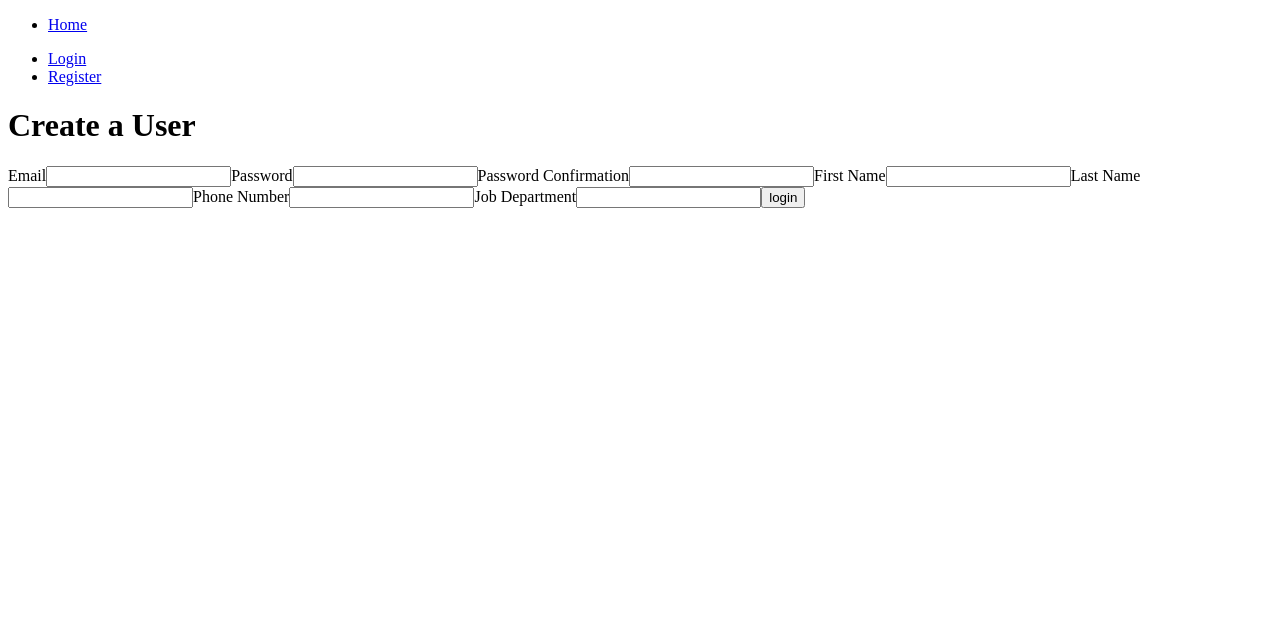
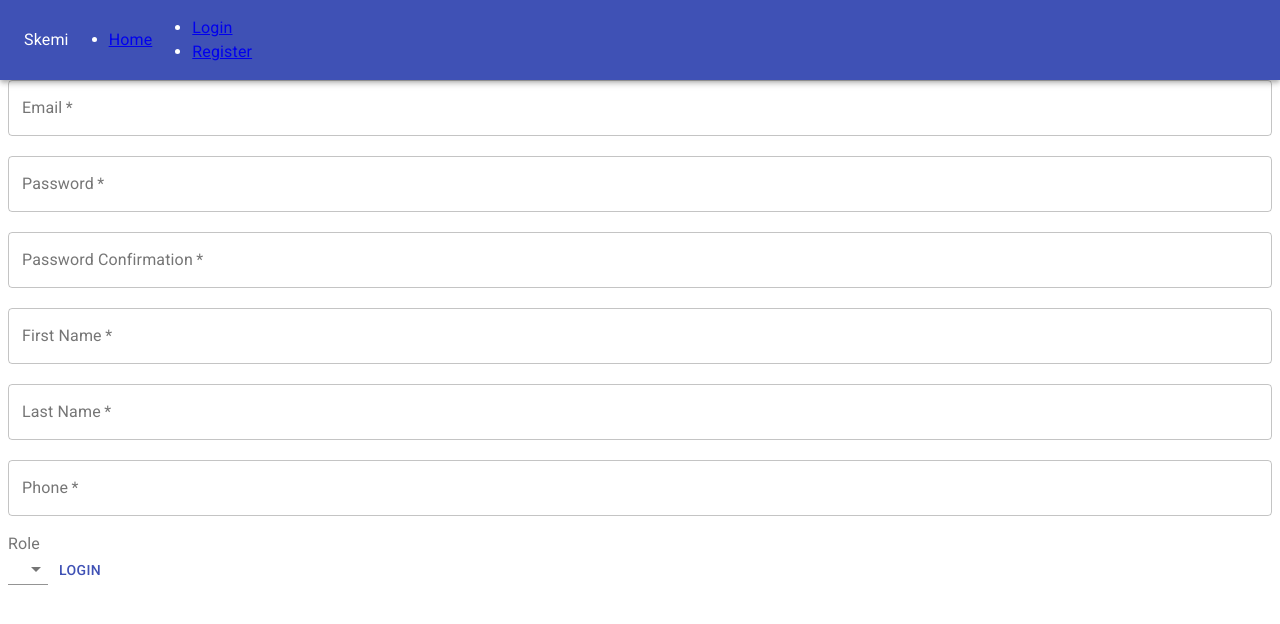
Before and after one commit to NatalieLouise91/T3A2-Skemi-FrontEnd, a React (Create React App) app: page /new-user in a window 1280 px wide. Shown: the top 624 px of the page. Built offline with nearby package versions, Linux system fonts and the light colour scheme.

Commit message:
added material ui to registration form

```diff
--- a/package.json
+++ b/package.json
@@ -3,6 +3,7 @@
   "version": "0.1.0",
   "private": true,
   "dependencies": {
+    "@material-ui/core": "^4.12.3",
     "@testing-library/jest-dom": "^4.2.4",
     "@testing-library/react": "^9.3.2",
     "@testing-library/user-event": "^7.1.2",
--- a/public/index.html
+++ b/public/index.html
@@ -25,6 +25,7 @@
       Learn how to configure a non-root public URL by running `npm run build`.
     -->
     <title>React App</title>
+    <link rel="stylesheet" href="https://fonts.googleapis.com/css?family=Roboto:300,400,500,700&display=swap" />
   </head>
   <body>
     <noscript>You need to enable JavaScript to run this app.</noscript>
--- a/src/components/App.js
+++ b/src/components/App.js
@@ -5,7 +5,7 @@ import Nav from './Nav';
 import CreateEvent from './CreateEvent';
 import EventSchedule from './EventSchedule';
 import Home from './Home';
-import Login from '../services/Login';
+import Login from './Login';
 import NewUser from './NewUser';
 
 import {
--- a/src/services/Login.js
+++ b/src/components/Login.js
@@ -1,24 +1,32 @@
 import React, { useState } from 'react';
+import { signIn } from '../services/authServices';
+import { useGlobalState } from '../utils/stateContext';
 
-const Login = ({history, activateUser}) => {
+export default function Login({ navigate }) {
     const initialFormData = {
         email: "",
         password: ""
     }
 
     const [formData, setFormData] = useState(initialFormData)
+    const { dispatch } = useGlobalState();
 
     function handleFormData(event) {
         setFormData({
             ...formData,
-            [event.target.name] : event.target.value
+            [event.target.name]: event.target.value
         })
     }
 
     function handleSubmit(event) {
         event.preventDefault()
-        activateUser(formData.email)
-        return history.push("/home")
+        signIn(formData)
+        .then(({email, jwt}) => {
+            dispatch({type: 'setLoggedInUser', data: email})
+            dispatch({type: 'setToken', data: jwt})
+            navigate('/home');
+        })
+        .catch((error) => console.log(error))
     }
 
     return(
@@ -33,5 +41,3 @@ const Login = ({history, activateUser}) => {
         </div>
     )
 }
-
-export default Login
--- a/src/components/Nav.js
+++ b/src/components/Nav.js
@@ -1,5 +1,8 @@
 import React from 'react';
 import { Link } from 'react-router-dom';
+import AppBar from '@material-ui/core/AppBar';
+import Toolbar from '@material-ui/core/Toolbar';
+import Typography from '@material-ui/core/Typography';
 
 const Nav = ({loggedInUser, setLoggedInUser}) => {
     function logout(event) {
@@ -8,27 +11,29 @@ const Nav = ({loggedInUser, setLoggedInUser}) => {
     }
 
     return (
-        <nav>
+        <AppBar>
+            <Toolbar>
+                <Typography>Skemi</Typography>
             <ul>
-                <li><Link to="/">Home</Link></li>
+                <Typography><li><Link to="/">Home</Link></li></Typography>
             </ul>
                 {loggedInUser?
             <ul>
-                <li>{loggedInUser.first_name}</li>
-                <li><Link to="/create-event">Create an Event</Link></li>
-                <li><Link to="/event-schedule">Event Schedule</Link></li>
-                <li><Link to="/home" onClick ={logout}>Logout</Link></li>
+                <Typography><li>{loggedInUser.first_name}</li></Typography>
+                <Typography><li><Link to="/create-event">Create an Event</Link></li></Typography>
+                <Typography><li><Link to="/event-schedule">Event Schedule</Link></li></Typography>
+                <Typography><li><Link to="/home" onClick ={logout}>Logout</Link></li></Typography>
             </ul>
                 :
 
             <ul>
-                <li><Link to="/login">Login</Link></li>
-                <li><Link to="/new-user">Register</Link></li>
+                <Typography><li><Link to="/login">Login</Link></li></Typography>
+                <Typography><li><Link to="/new-user">Register</Link></li></Typography>
             </ul>
 
                 }
-
-        </nav>
+            </Toolbar>
+        </AppBar>
     )
 }
 
--- a/src/components/NewUser.js
+++ b/src/components/NewUser.js
@@ -1,9 +1,26 @@
 import React, { useState } from 'react';
 import { useNavigate } from 'react-router-dom';
 import { signUp } from '../services/authServices';
-import {useGlobalState} from '../utils/stateContext'
+import { useGlobalState } from '../utils/stateContext'
+import { Button } from '@material-ui/core';
+import { makeStyles } from '@material-ui/core';
+import TextField from '@material-ui/core/TextField';
+import { InputLabel } from '@material-ui/core';
+import Select from '@material-ui/core/Select';
+import MenuItem from '@material-ui/core/MenuItem';
+
+
+const useStyles = makeStyles({
+    field: {
+        marginTop: 20,
+        marginBottom: 20,
+        display: 'block'
+    }
+})
 
 export default function NewUser() {
+
+    const classes = useStyles()
 
     const initialFormData = {
         email: "",
@@ -31,38 +48,106 @@ export default function NewUser() {
         signUp(formData)
         .then((user) => {
             dispatch({type: 'setLoggedInUser', data: user.first_name})
-            navigate('/home')
+            navigate('/')
         })
 
     }
     return (
         <div>
-            <h1>Create a User</h1>
+            <h1>User Registration</h1>
 
             <form onSubmit={handleSubmit}>
 
-                <label htmlFor="email">Email</label>
-                <input type="text" name="email" id="email" value={formData.email} onChange={handleFormData}/>
+                <TextField type="text" name="email" id="email" value={formData.email} onChange={handleFormData}
+                    className={classes.field}
+                    label="Email"
+                    variant="outlined"
+                    fullWidth
+                    required
+                />
+                {/* <label htmlFor="email">Email</label> */}
+                {/* <input type="text" name="email" id="email" value={formData.email} onChange={handleFormData}/> */}
 
-                <label htmlFor="password">Password</label>
-                <input type="password" name="password" id="password" value={formData.password} onChange={handleFormData}/>
+                <TextField type="password" name="password" id="password" value={formData.password} onChange={handleFormData}
+                    className={classes.field}
+                    label="Password"
+                    variant="outlined"
+                    fullWidth
+                    required
+                />
 
-                <label htmlFor="password_confirmation">Password Confirmation</label>
-                <input type="password" name="password_confirmation" id="password_confirmation" value={formData.password_confirmation} onChange={handleFormData}/>
+                {/* <label htmlFor="password">Password</label> */}
+                {/* <input type="password" name="password" id="password" value={formData.password} onChange={handleFormData}/> */}
 
-                <label htmlFor="first_name">First Name</label>
-                <input type="text" name="first_name" id="first_name" value={formData.first_name} onChange={handleFormData}/>
+                <TextField type="password" name="password_confirmation" id="password_confirmation" value={formData.password_confirmation} onChange={handleFormData}
+                    className={classes.field}
+                    label="Password Confirmation"
+                    variant="outlined"
+                    fullWidth
+                    required
+                />
 
-                <label htmlFor="last_name">Last Name</label>
-                <input type="text" name="last_name" id="last_name" value={formData.last_name} onChange={handleFormData}/>
+                {/* <label htmlFor="password_confirmation">Password Confirmation</label>
+                <input type="password" name="password_confirmation" id="password_confirmation" value={formData.password_confirmation} onChange={handleFormData}/> */}
 
-                <label htmlFor="phone">Phone Number</label>
-                <input type="text" name="phone" id="phone" value={formData.phone} onChange={handleFormData}/>
+                <TextField type="text" name="first_name" id="first_name" value={formData.first_name} onChange={handleFormData}
+                    className={classes.field}
+                    label="First Name"
+                    variant="outlined"
+                    fullWidth
+                    required
+                />
 
-                <label htmlFor="job">Job Department</label>
-                <input type="text" name="job" id="job" value={formData.job} onChange={handleFormData}/>
+                {/* <label htmlFor="first_name">First Name</label>
+                <input type="text" name="first_name" id="first_name" value={formData.first_name} onChange={handleFormData}/> */}
 
-                <input type="submit" value="login" />
+                <TextField type="text" name="last_name" id="last_name" value={formData.last_name} onChange={handleFormData}
+                    className={classes.field}
+                    label="Last Name"
+                    variant="outlined"
+                    fullWidth
+                    required
+                />
+
+                {/* <label htmlFor="last_name">Last Name</label>
+                <input type="text" name="last_name" id="last_name" value={formData.last_name} onChange={handleFormData}/> */}
+
+                <TextField type="text" name="phone" id="phone" value={formData.phone} onChange={handleFormData}
+                    className={classes.field}
+                    label="Phone"
+                    variant="outlined"
+                    fullWidth
+                    required
+                />
+
+                {/* <label htmlFor="phone">Phone Number</label>
+                <input type="text" name="phone" id="phone" value={formData.phone} onChange={handleFormData}/> */}
+
+
+                <InputLabel id="role">Role</InputLabel>
+                <Select
+                    labelId ="job"
+                    id="job"
+                    label="Role"
+                    name="job"
+                    value={formData.job}
+                    onChange={handleFormData}
+                >
+                    <MenuItem value="WaitStaff">Wait Staff</MenuItem>
+                    <MenuItem value="BarStaff">Bar Staff</MenuItem>
+                    <MenuItem value="Chef">Chef</MenuItem>
+
+                </Select>
+
+                {/* <label htmlFor="job">Job Department</label> */}
+
+                {/* <select name="job" id="job" value={formData.job} onChange={handleFormData}>
+                    <option value = "bar">Bar Staff</option>
+                    <option value = "bar">Wait Staff</option>
+                    <option value = "bar">Chef</option>
+                </select> */}
+
+                <Button type="submit" color="primary">Login</Button>
 
             </form>
 
--- a/src/services/authServices.js
+++ b/src/services/authServices.js
@@ -4,3 +4,10 @@ export async function signUp(data) {
         jwt: "token"
     }
 }
+
+export async function signIn(data) {
+    return {
+        username: "Test",
+        jwt: "token"
+    }
+}
```
Also changed, not shown: 1 other file (tests, documents, lock files or other folders).
